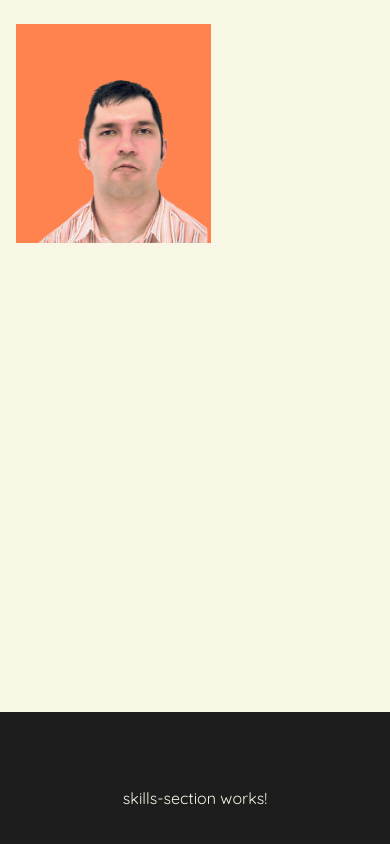
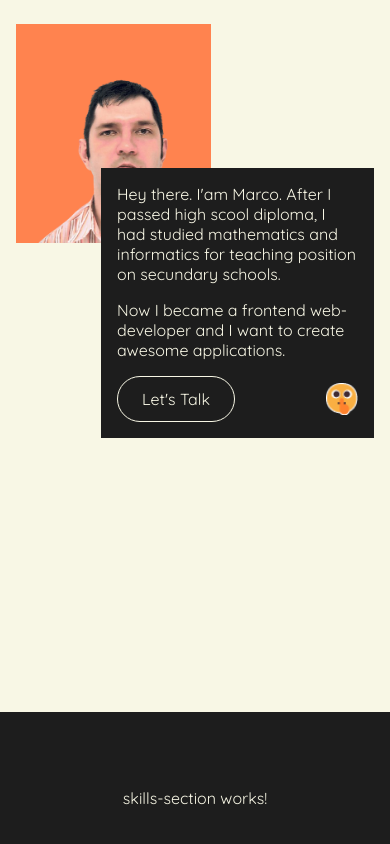
Before and after one commit to elma1989/portfolio, an Angular app: page / in a window 390 px wide. Shown: the part 976-1820 px from the top of the page. Built offline with nearby package versions, Linux system fonts and the light colour scheme.

Commit message:
chore: Updated about-section.component.html - Added desc-area

```diff
--- a/public/assets/i18n/de.json
+++ b/public/assets/i18n/de.json
@@ -13,7 +13,8 @@
     },
     "about": {
         "title": "Über mich",
-        "p1": "Hallo, Ich bin Marco. Nachdem ich mein Abitur bestanden hatte, habe ich Mathematik und Informatik auf Lehramt an Sekundarschulen studiert. Weil mir zum Studieren nicht genügend Geld zur Verfügung stand, musste ich mein Studium abbrechen.",
-        "p2": "Nun bin ich Frontend-Webentwickler geworden und ich möchte großartige Apps erstellen."
+        "p1": "Hallo, Ich bin Marco. Nachdem ich mein Abitur bestanden hatte, habe ich Mathematik und Informatik auf Lehramt an Sekundarschulen studiert.",
+        "p2": "Nun bin ich Frontend-Webentwickler geworden und ich möchte großartige Apps erstellen.",
+        "contact-btn": "Kontakt"
     }
 }
--- a/public/assets/i18n/en.json
+++ b/public/assets/i18n/en.json
@@ -13,7 +13,8 @@
     },
     "about": {
         "title": "About me",
-        "p1": "Hey there. I'am Marco. After I passed high scool diploma, I had studied mathematics and informatics for teaching position on secundary schools. Because I hadn't enough money for study, I had to cancel my study.",
-        "p2": "Now I became a frontend webdeveloper and I want to create awesome applications."
+        "p1": "Hey there. I'am Marco. After I passed high scool diploma, I had studied mathematics and informatics for teaching position on secundary schools.",
+        "p2": "Now I became a frontend webdeveloper and I want to create awesome applications.",
+        "contact-btn": "Let's Talk"
     }
 }
--- a/src/app/main-content/about-section/about-section.component.html
+++ b/src/app/main-content/about-section/about-section.component.html
@@ -6,6 +6,22 @@
         <img src="assets/img/02_about/me-orange.png" class="portrait
         absolute top-20 left-4 w-1/2
         lg:top-auto lg:left-28 lg:bottom-0 lg:w-9/20">
+        <div class="desc-area
+        w-7/10 bg-cblack tx-white absolute right-4 top-56 p-4 flex flex-col gap-4
+        lg:p-8 lg:gap-8">
+            <p class="hyphens-auto lg:text-justify">{{ 'about.p1' | translate }}</p>
+            <p class="hyphens-auto lg:text-justify">{{ 'about.p2' | translate }}</p>
+            <footer class="flex justify-between items-center">
+                <button class="btn-default"
+                (click)="goToContact()">{{ 'about.contact-btn' | translate }}</button>
+                <button class="smile w-8 h-8"
+                (pointerdown)="openOverlayOnClick()"
+                (mouseenter)="openOverlayOnHover()"
+                (mouseleave)="closeOverlayOnLeave()">
+                    <img src="assets/img/02_about/smile.png" class="w-full h-full">
+                </button>
+            </footer>
+        </div>
     </div>
     @if (desktop()) {
         <section-selector class="flex w-1/10 justify-center items-center"
--- a/src/app/main-content/about-section/about-section.component.ts
+++ b/src/app/main-content/about-section/about-section.component.ts
@@ -3,6 +3,7 @@ import { SectionSelectorComponent } from '../../shared/components/section-select
 import { CommonModule } from '@angular/common';
 import { SectionService } from '../../shared/services/section.service';
 import { TranslatePipe } from '../../shared/pipes/translate.pipe';
+import { SectionType } from '../../shared/enums/section-type';
 
 @Component({
   selector: 'section[about]',
@@ -22,4 +23,28 @@ export class AboutSectionComponent {
   get desktop(): Signal<boolean> { return this._desktop};
 
   get overlay(): Signal<boolean> { return this._overlay.asReadonly()};
+
+  /** Goes to contact. */
+  goToContact(): void {
+    this.sec.section = SectionType.CONTACT;
+    if (!this.desktop()) {
+      const contact = document.getElementById('contact');
+      contact?.scrollIntoView({ behavior: 'smooth', block: 'start' });
+    }
+  }
+
+  /** Opens Overlay on click. */
+  openOverlayOnClick() {
+    if(!this.desktop()) this._overlay.set(true);
+  }
+
+  /** Opens Overlay on hover. */
+  openOverlayOnHover(): void {
+    if(this.desktop()) this._overlay.set(true);
+  }
+
+  /** Closes Overlay on leave. */
+  closeOverlayOnLeave(): void {
+    if(this.desktop()) this._overlay.set(false)
+  }
 }
```
Also changed, not shown: 1 other file (tests, documents, lock files or other folders).
